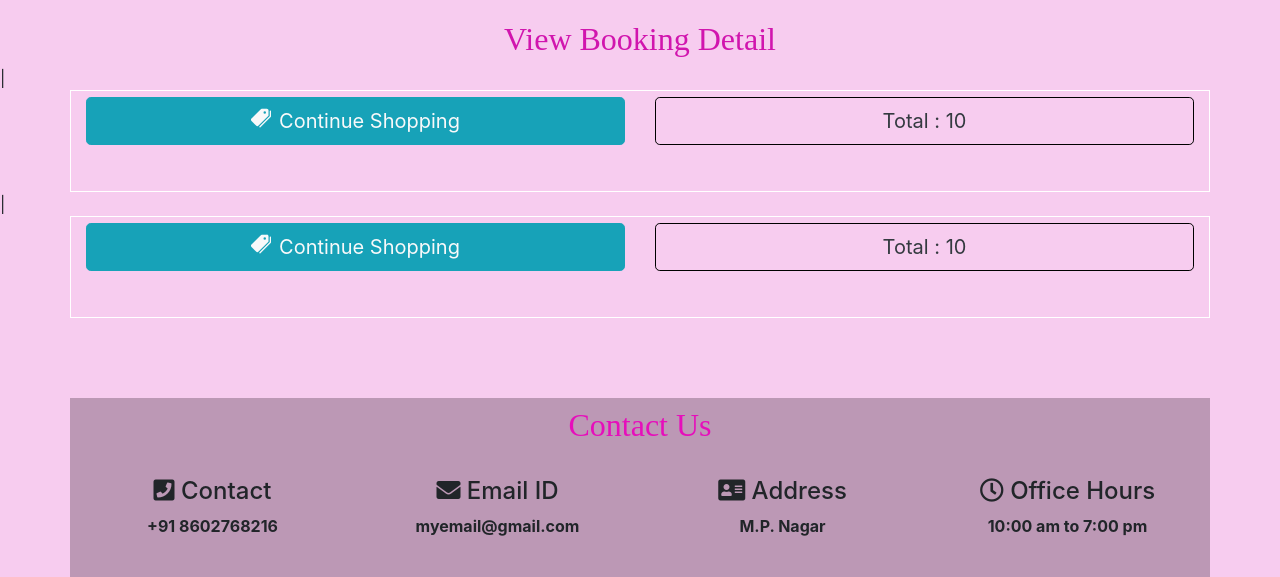
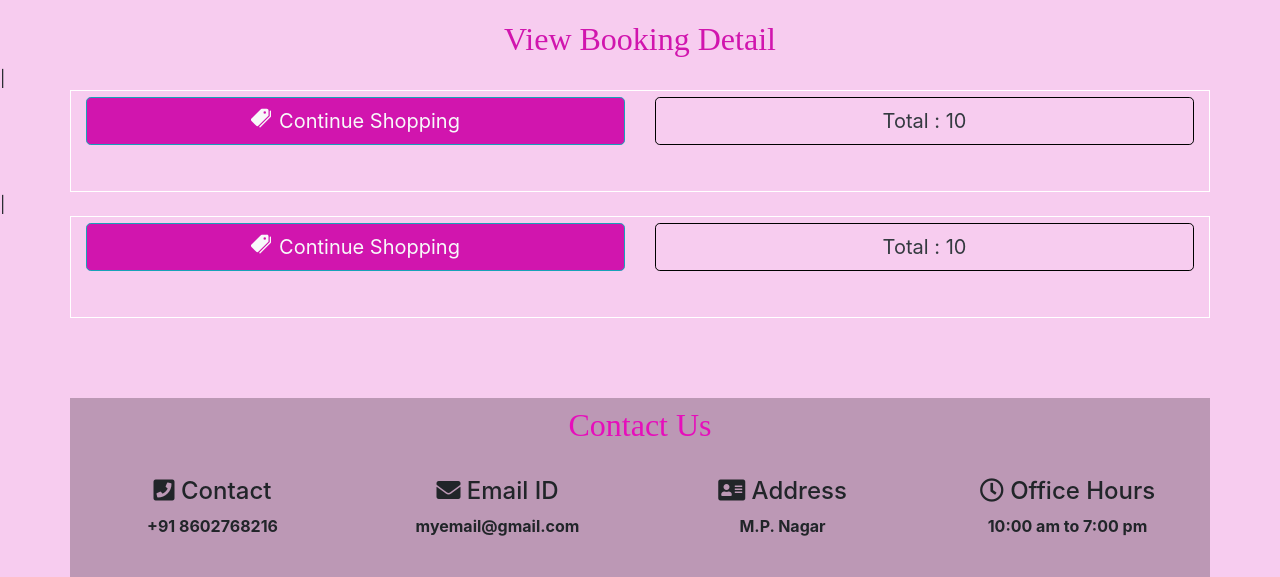
Before and after one commit to Suryanshm000/Bring-my-flower, a Django app: template grocery/templates/booking_detail.html in a window 1280 px wide. Shown: the part 56-633 px from the top of the page. Run offline with Django 3.2, Linux system fonts and the light colour scheme; data comes from the database, SQL or seed files in the repository; the template is opened without the code that fills it: values that come from a table or form of the project are taken from there, most other values are stand-ins (such as "Sample title", 1, 10 or a date in 2020); parts of the project's set-up code (start-up, migrations or seed data) failed here and were passed over; some libraries are stand-ins or nearby versions.

Commit message:
view booking detail

```diff
--- a/grocery/templates/booking_detail.html
+++ b/grocery/templates/booking_detail.html
@@ -7,7 +7,7 @@
 <div class="row">
 
     <div class="col-md-6" style="height:100px;">
-                <center><a href="{% url 'view_product' 0 %}" style="margin-top:1%;width:100%" class="btn btn-lg btn-info text-light text-capitalize"><ion-icon style="margin-right:8px" name="pricetags"></ion-icon>Continue Shopping</a></center>
+                <center><a href="{% url 'view_product' 0 %}" style="margin-top:1%;width:100%;background-color: #d115ae;" class="btn btn-lg btn-info text-light text-capitalize"><ion-icon style="margin-right:8px" name="pricetags"></ion-icon>Continue Shopping</a></center>
             </div>
 
     <div class="col-md-6" style="height:100px;">
@@ -32,7 +32,7 @@
 
         }
     </style>
-<div class="container" style="margin-top:2%;height:150px;width:80%">
+<div class="container" style="margin-top:2%;height:150px;width:80%;background-color:#a9068b;">
     <div class="row" style="height:90%">
         <div class="col-md-4" style="height:120px">
             <img src="{{i.image.url}}" style="width:30%;height:100px;border:1px solid darkgray;margin-top:5%">
@@ -43,8 +43,8 @@
         <h6>Price : Rs.{{i.price}}</h6>
         <p>{{i.desc}}</p>
         </div>
-            <div class="col-md-4" style="height:100px;">
-                <h4 style="margin-top:15%;color:blue">Booked Successfully</h4>
+            <div class="col-md-4" style="height:30px;background-color: rgb(244, 177, 221);">
+                <h4 style="color:green">Booked Successfully</h4>
         </div>
     </div>
 </div>
@@ -55,7 +55,7 @@
 <div class="row">
 
     <div class="col-md-6" style="height:100px;">
-                <center><a href="{% url 'view_product' 0 %}" style="margin-top:1%;width:100%" class="btn btn-lg btn-info text-light text-capitalize"><ion-icon style="margin-right:8px" name="pricetags"></ion-icon>Continue Shopping</a></center>
+                <center><a href="{% url 'view_product' 0 %}" style="margin-top:1%;width:100%;background-color: #d115ae ;" class="btn btn-lg btn-info text-light text-capitalize"><ion-icon style="margin-right:8px" name="pricetags"></ion-icon>Continue Shopping</a></center>
             </div>
 
     <div class="col-md-6" style="height:100px;">
```
